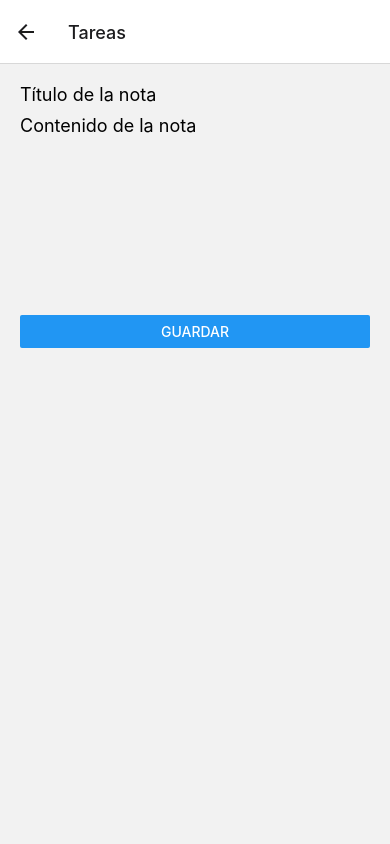
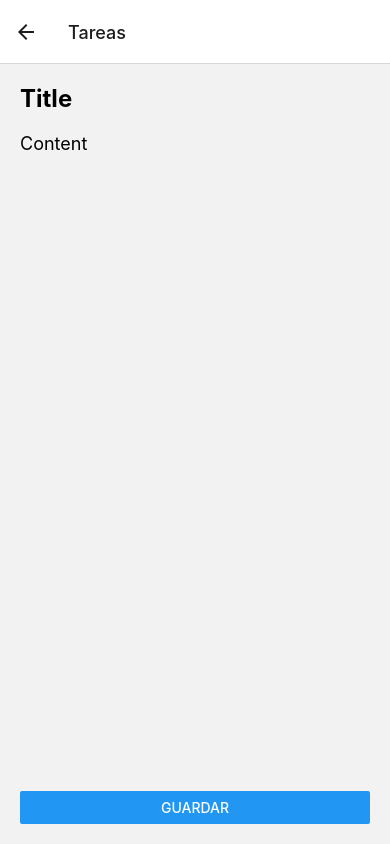
Before and after one commit to Zentenoo/examenMovil, a React Native app in the folder examen/: screen / in a window 390 px wide. Both pictures are taken after a click on the button "AGREGAR NOTA". Built offline with nearby package versions, Linux system fonts and the light colour scheme.

Commit message:
Update TareasScreen.js

```diff
--- a/examen/screens/TareasScreen.js
+++ b/examen/screens/TareasScreen.js
@@ -1,9 +1,12 @@
 import React, { useState } from 'react';
-import { View, TextInput, Button } from 'react-native';
+import { View, TextInput, StyleSheet, Button } from 'react-native';
+import { v4 as uuidv4 } from 'uuid';
 
-export function TareasScreen({ navigation, setNotes }) {
+export function TareasScreen ({ navigation, route }) {
   const [title, setTitle] = useState('');
   const [content, setContent] = useState('');
+
+  const { setNotes } = route.params;
 
   const saveNote = () => {
     const note = {
@@ -14,27 +17,46 @@ export function TareasScreen({ navigation, setNotes }) {
     };
 
     const notesFromStorage = JSON.parse(localStorage.getItem('notes') || '[]');
-  localStorage.setItem('notes', JSON.stringify([...notesFromStorage, note]));
+    const updatedNotes = [...notesFromStorage, note];
+    localStorage.setItem('notes', JSON.stringify(updatedNotes));
+    setNotes(updatedNotes);
     navigation.goBack();
   };
 
-
   return (
-    <View style={{ flex: 1, padding: 20 }}>
+    <View style={styles.container}>
       <TextInput
-        placeholder="Título de la nota"
+        style={styles.titleInput}
+        placeholder="Title"
+        onChangeText={setTitle}
         value={title}
-        onChangeText={(text) => setTitle(text)}
-        style={{ fontSize: 18, marginBottom: 10 }}
       />
       <TextInput
-        placeholder="Contenido de la nota"
+        style={styles.contentInput}
+        placeholder="Content"
+        multiline={true}
+        onChangeText={setContent}
         value={content}
-        onChangeText={(text) => setContent(text)}
-        style={{ fontSize: 18, height: 200, textAlignVertical: 'top' }}
-        multiline
       />
       <Button title="Guardar" onPress={saveNote} />
     </View>
   );
-}
+};
+
+const styles = StyleSheet.create({
+  container: {
+    flex: 1,
+    padding: 20,
+  },
+  titleInput: {
+    fontSize: 24,
+    fontWeight: 'bold',
+    marginBottom: 20,
+  },
+  contentInput: {
+    fontSize: 18,
+    marginBottom: 20,
+    flex: 1,
+    textAlignVertical: 'top',
+  },
+});
```
Lines whose indentation alone changed are shown as unchanged.
